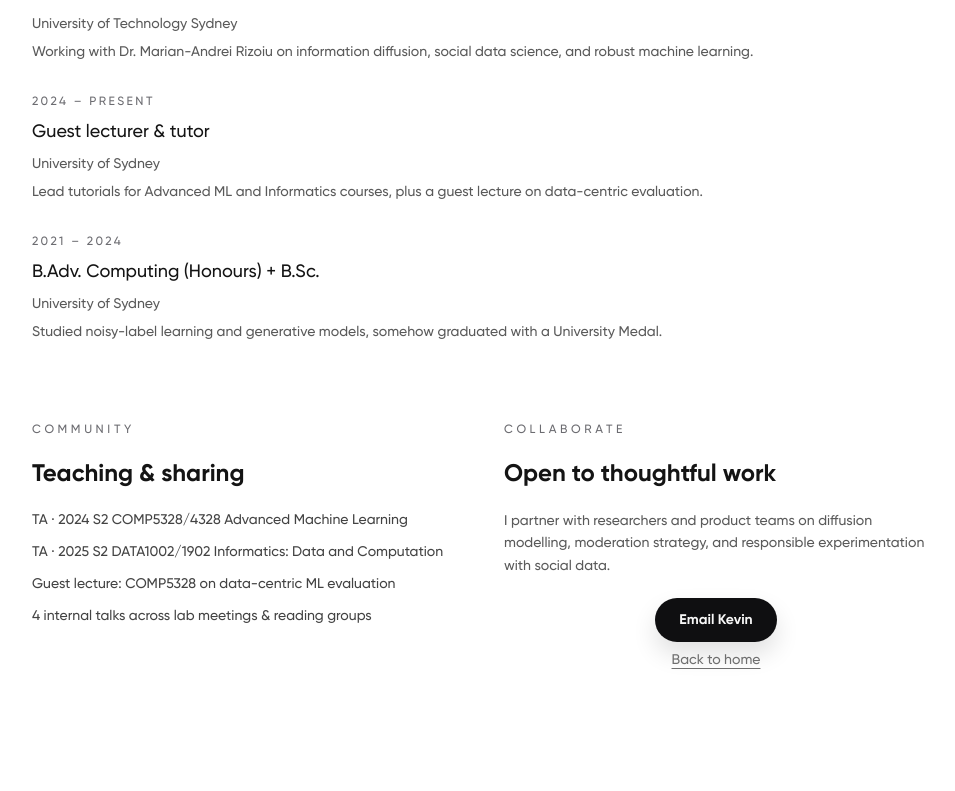
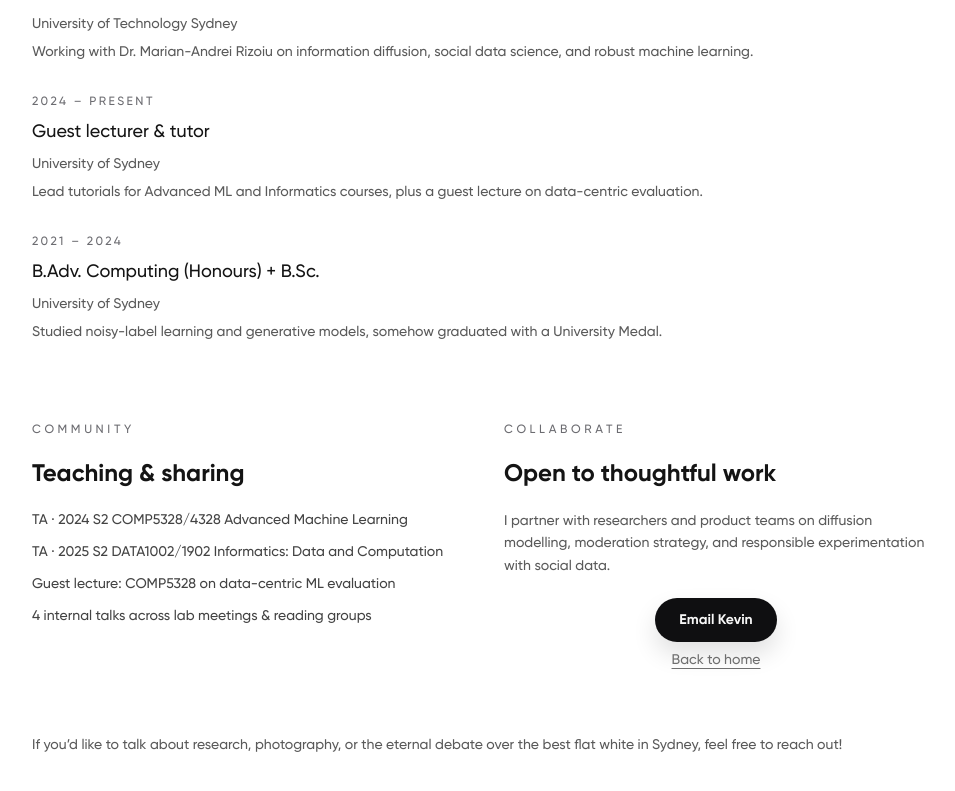
Before and after one commit to kyxzhe/kyxzhe.github.io, a Next.js app: page /about in a window 1280 px wide. Shown: the part 1092-1883 px from the top of the page, without its empty margins (160-1115 px from the left). Built offline with nearby package versions, Linux system fonts and the light colour scheme.

Commit message:
chore: add about callout

```diff
--- a/src/app/about/page.tsx
+++ b/src/app/about/page.tsx
@@ -167,6 +167,11 @@ export default function AboutPage() {
             </div>
           </div>
         </section>
+        <section className="w-full max-w-4xl mx-auto text-sm text-foreground/70 leading-relaxed">
+          <p>
+            If you’d like to talk about research, photography, or the eternal debate over the best flat white in Sydney, feel free to reach out!
+          </p>
+        </section>
       </motion.main>
       <Footer className="mb-4" />
     </div>
```
